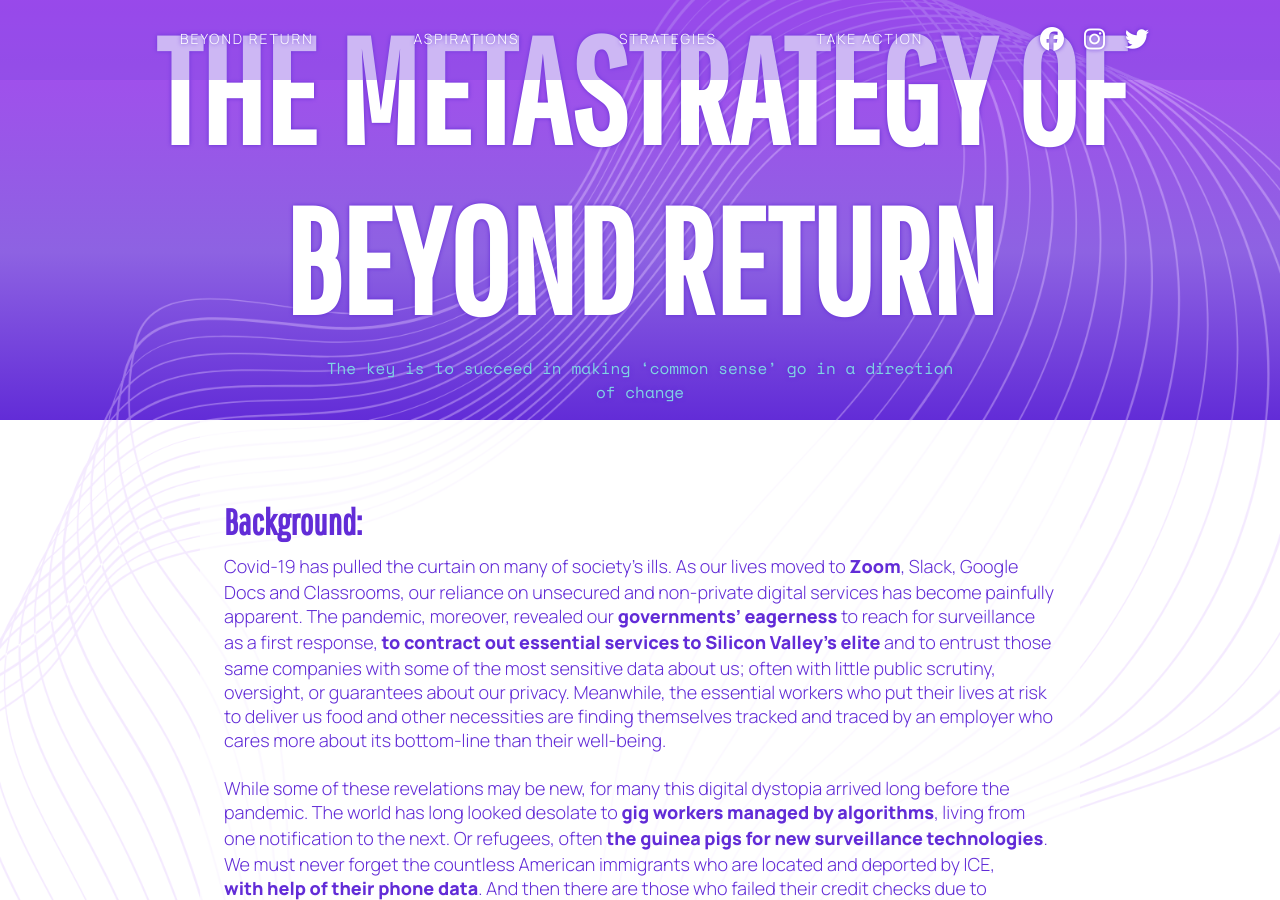
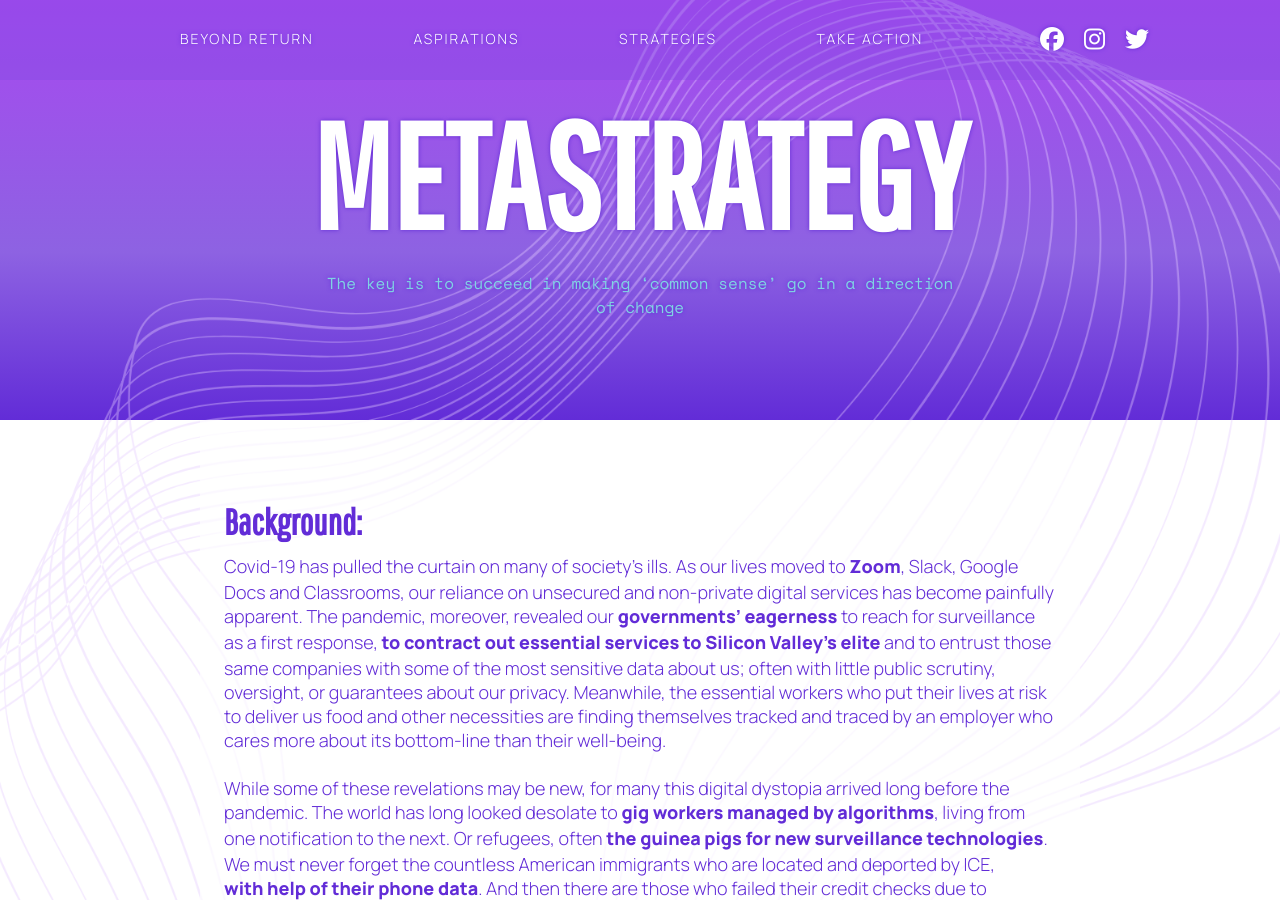
Before and after one commit to beyondreturn/beyondreturn.github.io, a Jekyll site: the page built from collections/_strategies/metastrategy.md, in a window 1280 px wide and 900 px high. Built offline with Jekyll 4.4.1, drawn with Linux system fonts in a browser that asks for light colours; nearby versions of some CDN libraries.

Commit message:
adding urban futures to forthcoming strategy grps, shortening metastrategy topsection title

```diff
--- a/collections/_strategies/metastrategy.md
+++ b/collections/_strategies/metastrategy.md
@@ -7,7 +7,7 @@ description:
 image: /assets/images/strategies/meta.jpeg
 hero-classes: four20 purple
 bkgdimg-class: version-two
-topsection-title: The Metastrategy of Beyond Return
+topsection-title: Metastrategy
 topsection-quote: >-
   The key is to succeed in making ‘common sense’ go in a direction of change
 forthcoming: false
```
Also changed, not shown: collections/_strategies/urban-futures.md (+1 -1 lines).
